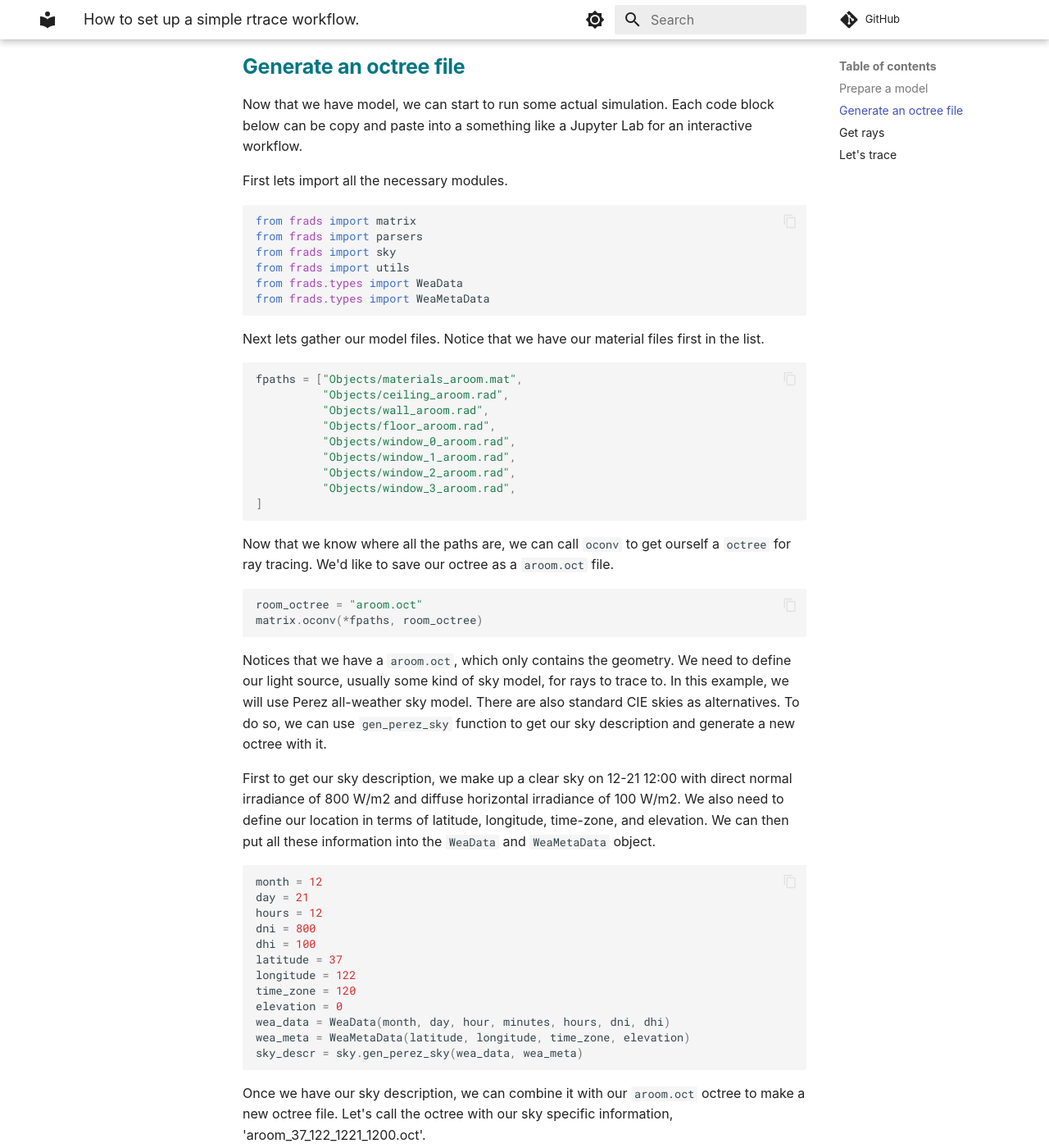
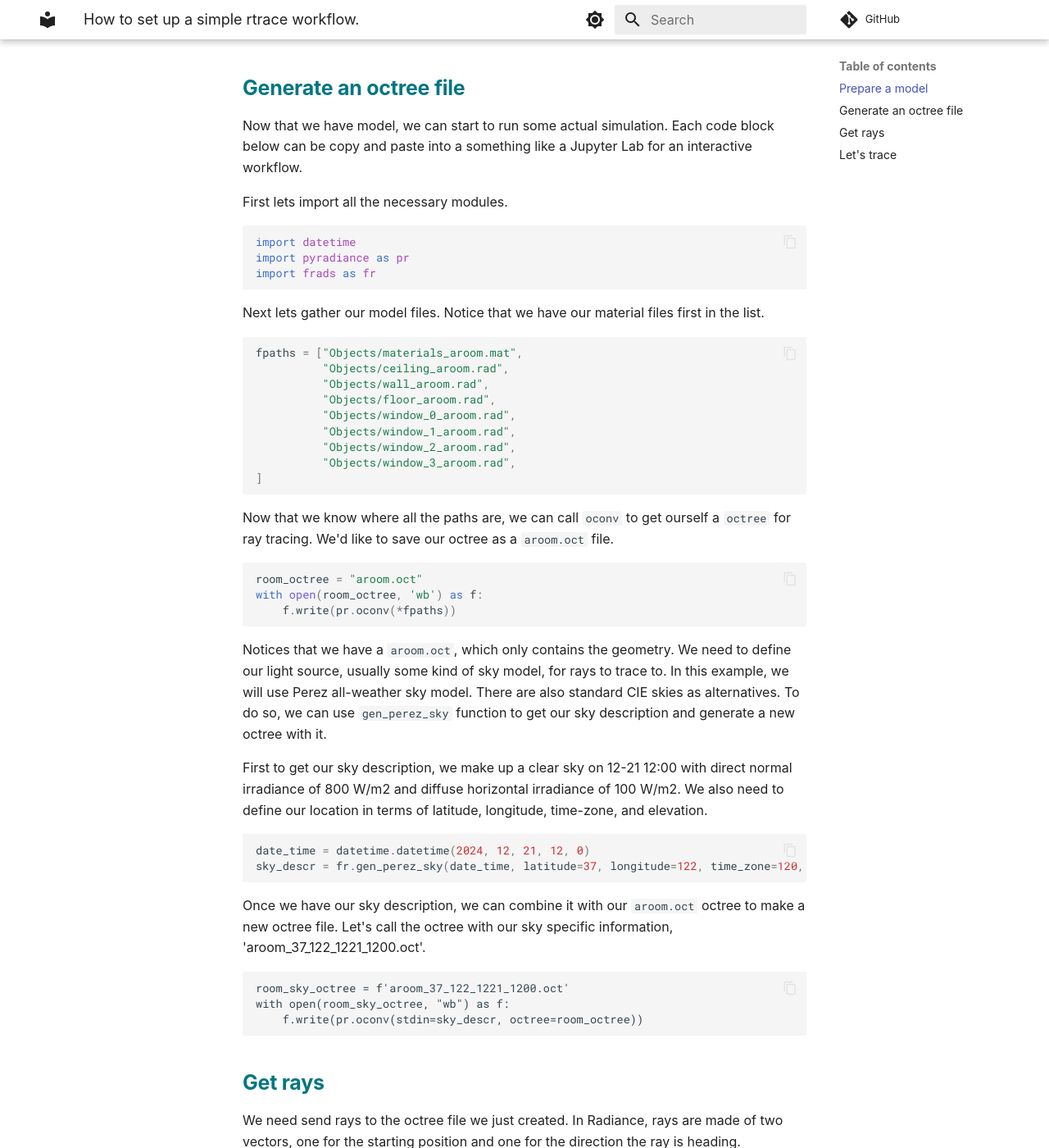
Before and after one commit to LBNL-ETA/frads, an MkDocs documentation site: the page built from docs/how-to/guide_rad1.md, in a window 1280 px wide and 1400 px high, scrolled down 1567 px. Shown: the whole window at 82% size. Built offline with MkDocs 1.6.1 and Material for MkDocs 9.7.7, drawn with Linux system fonts in a browser that asks for light colours; some web fonts are replaced; comment, search, counter and statistics services are not loaded; some of the changed text lies outside the part shown.

Commit message:
update doc

````diff
--- a/docs/how-to/guide_rad1.md
+++ b/docs/how-to/guide_rad1.md
@@ -14,13 +14,13 @@ a simple Radiance model.
 
 Let's generate a open-office sized side-lit room
 with four same-sized windows. The room will be 12 meters wide, 14 meters
-deep with a ceiling height of 3 meters. Each window is 2.5 meters in width
+deep, a floor to floor height of 4 meters, and a ceiling height of 3 meters. Each window is 2.5 meters in width
 and 1.8 meters in height and has a sill height of 1 meter. Windows are 0.4 meters
 apart from each other. Finally, we want our facade to have a thickness
 of 0.1 meters. We'll call this model 'aroom'. The `genradroom` command is:
 
 ```
-$ gen room 12 14 3 \
+$ gen room 12 14 4 3 \
 	-w 0.4 1 2.5 1.8 \
 	-w 3.3 1 2.5 1.8 \
 	-w 6.2 1 2.5 1.8 \
@@ -60,12 +60,9 @@ a Jupyter Lab for an interactive workflow.
 
 First lets import all the necessary modules.
 ```py
-from frads import matrix
-from frads import parsers
-from frads import sky
-from frads import utils
-from frads.types import WeaData
-from frads.types import WeaMetaData
+import datetime
+import pyradiance as pr
+import frads as fr
 ```
 
 Next lets gather our model files. Notice that we have our
@@ -90,7 +87,8 @@ our octree as a `aroom.oct` file.
 
 ```python
 room_octree = "aroom.oct"
-matrix.oconv(*fpaths, room_octree)
+with open(room_octree, 'wb') as f:
+    f.write(pr.oconv(*fpaths))
 ```
 
 Notices that we have a `aroom.oct`, which only contains the geometry.
@@ -103,28 +101,19 @@ description and generate a new octree with it.
 First to get our sky description, we make up a clear sky on 12-21 12:00
 with direct normal irradiance of 800 W/m2 and diffuse horizontal irradiance of 100 W/m2.
 We also need to define our location in terms of latitude, longitude, time-zone, and
-elevation. We can then put all these information into the `WeaData` and `WeaMetaData` object.
+elevation.
 
 ```py
-month = 12
-day = 21
-hours = 12
-dni = 800
-dhi = 100
-latitude = 37
-longitude = 122
-time_zone = 120
-elevation = 0
-wea_data = WeaData(month, day, hour, minutes, hours, dni, dhi)
-wea_meta = WeaMetaData(latitude, longitude, time_zone, elevation)
-sky_descr = sky.gen_perez_sky(wea_data, wea_meta)
+date_time = datetime.datetime(2024, 12, 21, 12, 0)
+sky_descr = fr.gen_perez_sky(date_time, latitude=37, longitude=122, time_zone=120, dirnorm=800, difhor=100)
 ```
 Once we have our sky description, we can combine it with our `aroom.oct` octree
 to make a new octree file. Let's call the octree with our sky specific information,
 'aroom_37_122_1221_1200.oct'.
 ```
-room_sky_octree = f'aroom_{latitude}_{longitude}_{month:02d}{day:02d}_{hour:02d}{minute:02d}.oct'
-matrix.oconv(room_sky_octree, input=sky_descr, octree=room_octree)
+room_sky_octree = f'aroom_37_122_1221_1200.oct'
+with open(room_sky_octree, "wb") as f:
+    f.write(pr.oconv(stdin=sky_descr, octree=room_octree))
 ```
 
 
@@ -157,8 +146,8 @@ The code block demonstrates how we generate a grid of sensors with
 floor_primitives = utils.unpack_primitive("Objects/floor_aroom.rad")
 # Since we only have one primitive in this file,
 # we'll take the first one to parse.
-floor_polygon = parsers.parse_polygon(floor_primitives[0].real_arg)
-grid = utils.gen_grid(floor_polygon, 1, 0.75)
+floor_polygon = fr.parse_polygon(floor_primitives[0])
+grid = fr.gen_grid(floor_polygon, 1, 0.75)
 ```
 
 ## Let's trace
@@ -169,8 +158,8 @@ we had just created.
 
 ```py
 aray = " ".join(map(str, grid[0]))
-option = "-I+ -ab 1 -ad 64 -aa 0 -lw 0.01"
-result = matrix.rtrace(aray, option, room_sky_octree)
+option = ["-I+", "-ab", "1", "-ad", "64", "-aa", "0", "-lw", "0.01"]
+result = pr.rtrace(aray.encode(), room_sky_octree, params=option)
 ```
 if we print the `result`, we will see the following:
 ```
@@ -180,28 +169,13 @@ if we print the `result`, we will see the following:
 
 3.23E+01 1.23E+02 7.80E+01
 ```
-Below the header, we can see three values, corresponding to red, green, and blue
-channel from our simulation. We can weight these RGB to derive our illuminance
-values.
-
-First we need get rid of the header. We can do that by passing `header=False`
-when we call rtrace. Or like so:
-```py
-result = result.split("\n\n", 1)[1:]
-illuminance = matrix.weighting(result, (47.3, 119.9, 11.6))
-```
-If we print out `illuminance`, we have:
-```
->>> print(illuminance)
-2343.1
-```
 
 Next, let's trace all of our grid sensors. Since our grid of sensors are a list
 of lists of floats, we need to process them a little bit before rtrace can take them.
 
 ```
 rays = "\n".join([" ".join(map(str, row)) for row in grid])
-results = matrix.rtrace(rays, option, room_sky_octree, header=False)
+results = pr.rtrace(rays.encode(), room_sky_octree, params=option, header=False)
 ```
 And our results, now with the header, is the following:
 ```
````
